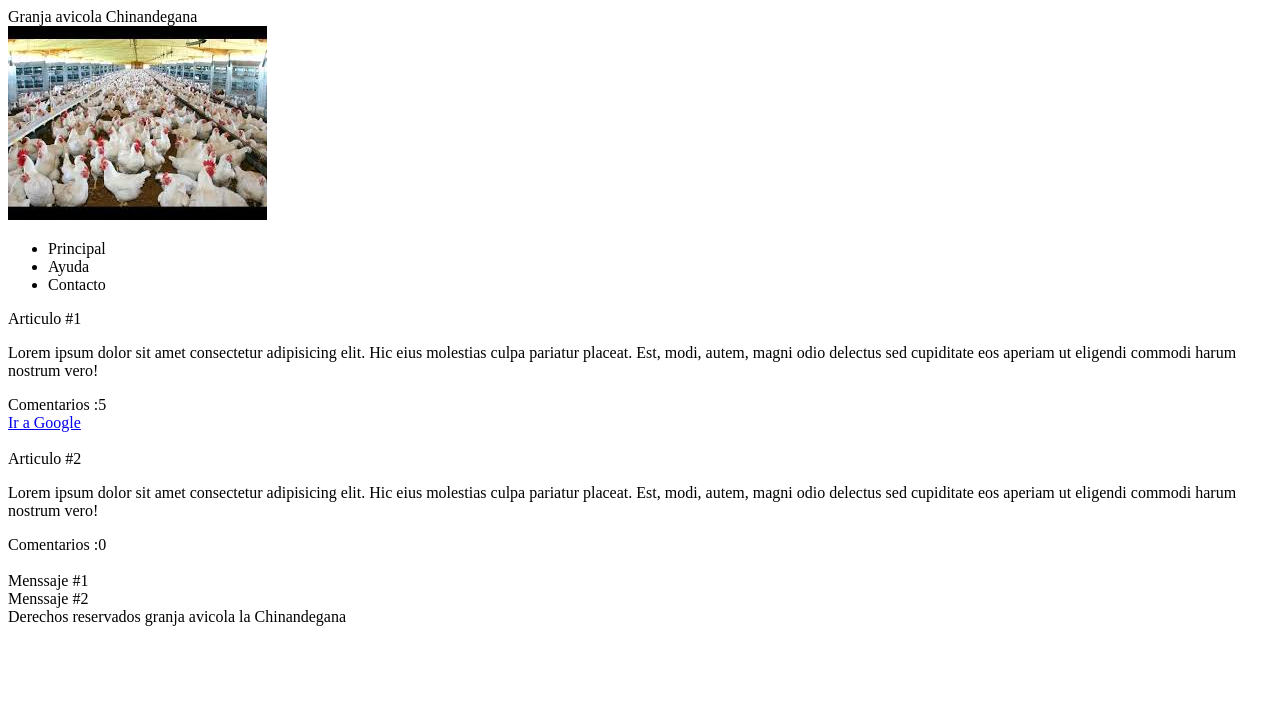
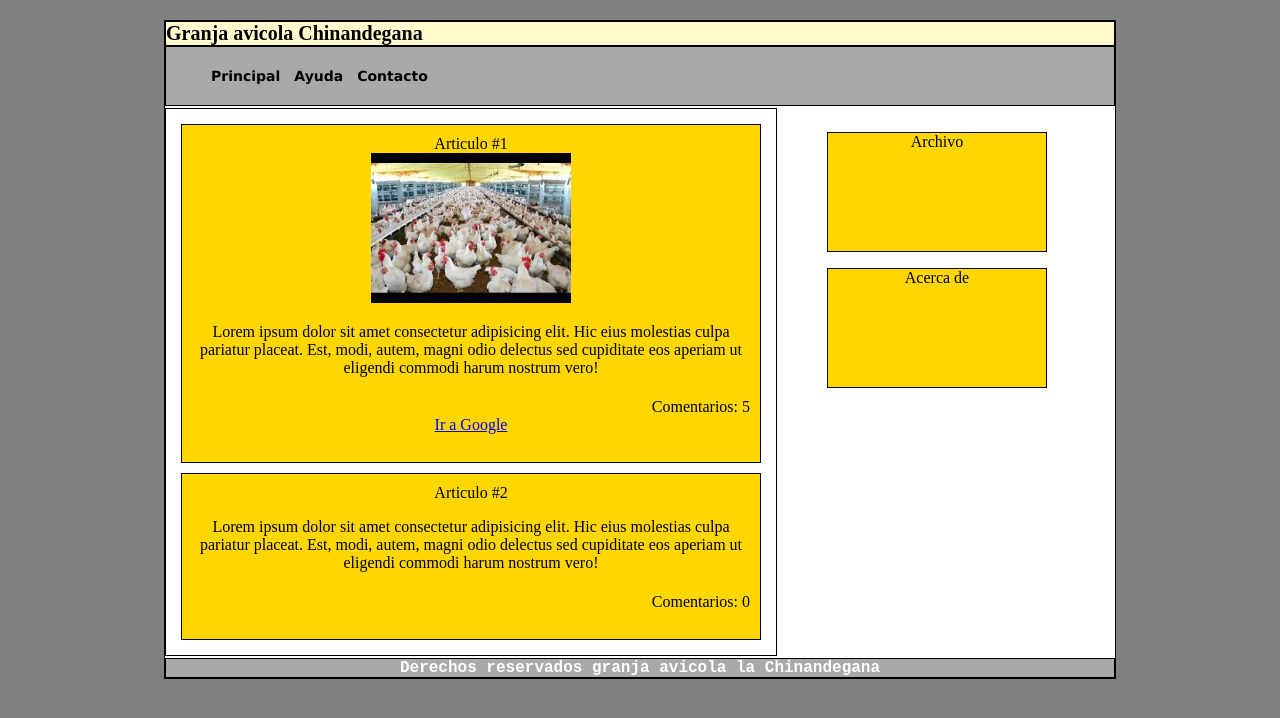
Before and after one commit to mrbenavidesco/HTML_PRACTICAS, a plain HTML site: page index.html in a window 1280 px wide. Drawn offline with Linux system fonts and the light colour scheme.

Commit message:
Se agrega CSS al contenido HTML

```diff
--- /dev/null
+++ b/estilos.css
@@ -0,0 +1,94 @@
+body
+{
+  text-align: center;
+  background:gray;
+}
+
+.agrupador {
+       border: 1px solid black;
+       width: 950px;
+       margin : 20px auto ;
+       background:white;
+
+}
+
+.menu
+ {
+   border: 1px solid black;
+   text-align: left;
+   margin: 5px,auto;
+   background :#A9A9A9;
+
+ }
+
+ .menu li
+ {
+   display: inline-block;
+   font :bold 14px verdana;
+   padding: 5px;
+   list-style: none;
+ }
+.cabezera {
+    text-align: center;
+    font: bold  20px 'Times New Roman';
+    border: 1px solid black;
+    padding: 5px auto;
+    text-align: left;
+    background: lemonchiffon;
+
+}
+
+.seccion
+ {
+   border: 1px solid black;
+   padding: 5px;
+   width: 600px;
+   float: left;
+   margin-bottom: 2px;
+   margin-top: 2px;
+
+ }
+
+ .seccion footer
+ { text-align: right;
+   padding-top: 5px;
+
+ }
+
+ article{
+    border: 1px solid black;
+    margin: 10px 10px;
+    background:#FFD700;
+    padding: 10px;
+
+ }
+
+ .columna
+  { width: 300px;
+   float: left;
+   margin-top: 10px;
+   margin-left: 10px;
+
+  }
+.columna blockquote
+ { border: 1px solid black;
+   padding-bottom: 100px;
+   background:#FFD700;
+ }
+  .pie{
+    border: 1px solid black ;
+    font: bold 16px 'Courier New'  ;
+    color: white;
+    background: #A9A9A9;
+    padding-top: 5px,auto;
+    margin-top: 20px;
+    clear: left;
+
+    }
+
+img {
+    width: 200px;
+    display  : inline-block;
+    padding: 10px,auto;
+
+}
--- a/index.html
+++ b/index.html
@@ -7,23 +7,28 @@
     <meta name="keywords" content="granja avicola, grajan chinandega, granja">
     <meta name="description" content="Sitio web oficial de la compañia avicola la Chinandegana" />
     <title>Granja Avicola Chdga.</title>
+    <link rel="stylesheet"  href="estilos.css">
+
 </head>
 <body>
-     <header>Granja avicola Chinandegana</header>
-      <img src="Recursos/granja2.jpg" >
-     <nav>
+
+   <div class="agrupador">
+    <header class="cabezera">Granja avicola Chinandegana</header>
+     <nav class="menu">
          <ul>
              <li>Principal</li>
              <li>Ayuda</li>
              <li>Contacto</li>
          </ul>
      </nav>
-   <section>
+   <section class="seccion">
+       <article class="articulo1" >
+           <HEader>Articulo #1</HEader>
+           <img src="Recursos/granja2.jpg" >
+            <p>Lorem ipsum dolor sit amet consectetur adipisicing elit. Hic eius molestias culpa pariatur placeat. Est, modi, autem, magni odio delectus sed cupiditate eos aperiam ut eligendi commodi harum nostrum vero!
 
-       <article>
-           <HEader>Articulo #1</HEader>
-           <p>Lorem ipsum dolor sit amet consectetur adipisicing elit. Hic eius molestias culpa pariatur placeat. Est, modi, autem, magni odio delectus sed cupiditate eos aperiam ut eligendi commodi harum nostrum vero!</p>
-           <footer>Comentarios :5</footer>
+           </p>
+           <footer>Comentarios: 5</footer>
            <a href="https://www.google.com">Ir a Google</a>
            <br>
            <br>
@@ -32,12 +37,17 @@
        <article>
         <HEader>Articulo #2</HEader>
         <p>Lorem ipsum dolor sit amet consectetur adipisicing elit. Hic eius molestias culpa pariatur placeat. Est, modi, autem, magni odio delectus sed cupiditate eos aperiam ut eligendi commodi harum nostrum vero!</p>
-        <footer>Comentarios :0</footer>
+        <footer>Comentarios: 0</footer>
         <br>
     </article>
    </section>
-   <aside>Menssaje #1</aside>
-   <aside>Menssaje #2</aside>
-   <footer>Derechos reservados granja avicola la Chinandegana</footer>
+   <aside class="columna">
+        <blockquote cite="https://www.google.com">Archivo</blockquote>
+        <blockquote cite="https://www.google.com">Acerca de</blockquote>
+
+   </aside>
+
+   <footer class="pie" >Derechos reservados granja avicola la Chinandegana</footer>
+</div>
 </body>
 </html>
```
